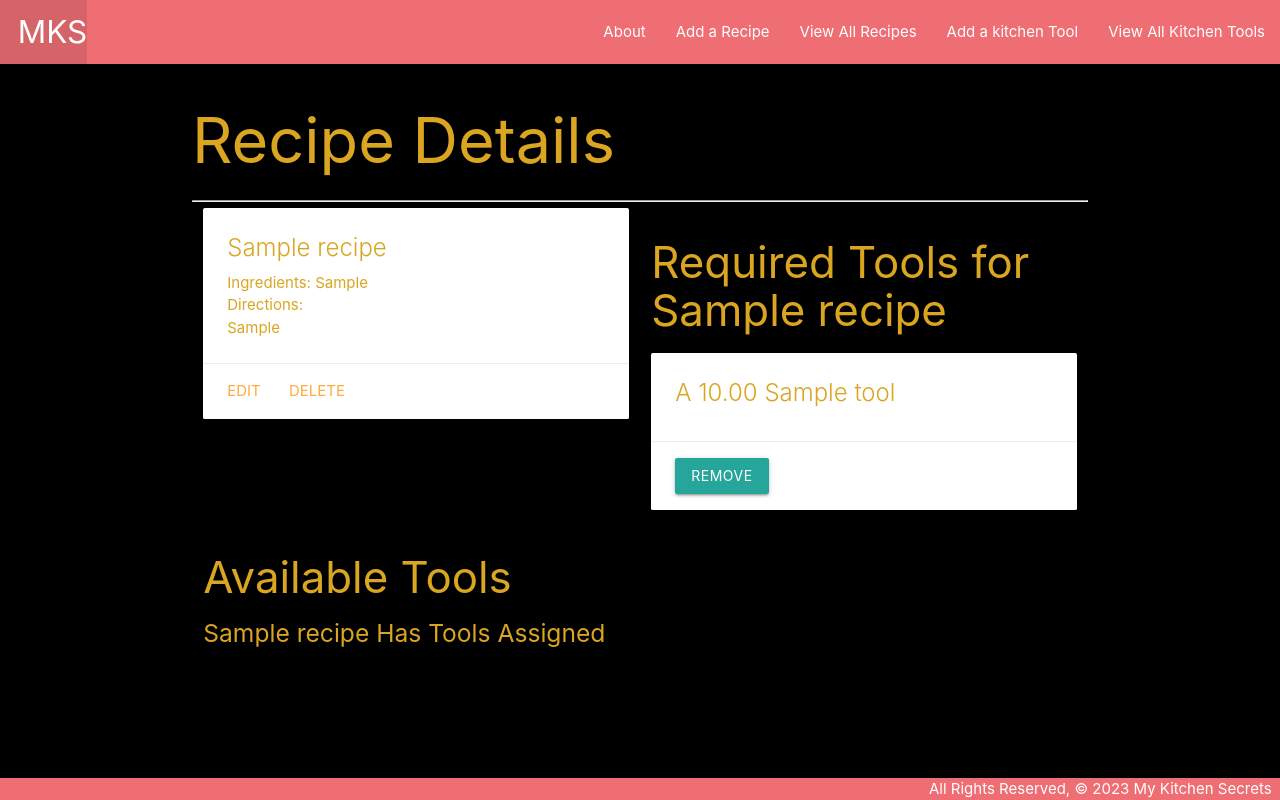
After one commit to ss-stewart/mykitchensecrets, a Django app: page /recipes/1/ in a window 1280 px wide. The commit adds this page. Run offline with Django 4.2, Linux system fonts and the light colour scheme; tables that the repository leaves empty hold one stand-in row (values such as "Sample post").

Commit message:
Add models, relationship, update views

```diff
--- a/main_app/admin.py
+++ b/main_app/admin.py
@@ -1,5 +1,6 @@
 from django.contrib import admin
-from .models import Recipe
+from .models import Recipe, Tool
 
 # Register your models here.
 admin.site.register(Recipe)
+admin.site.register(Tool)
--- a/main_app/models.py
+++ b/main_app/models.py
@@ -1,11 +1,25 @@
+from json import tool
 from django.db import models
 from django.urls import reverse
 
 # Create your models here.
+class Tool(models.Model):
+  name = models.CharField(max_length=50)
+  cost = models.DecimalField(max_digits=6, decimal_places=2)
+
+  def __str__(self):
+    return self.name
+
+  def get_absolute_url(self):
+    return reverse('tools_detail', kwargs={'pk': self.id})
+
 class Recipe(models.Model):
   title = models.CharField(max_length=100)
   ingredients = models.TextField()
   directions = models.TextField()
+  # Create a M:M relationship with Tool
+  # tools is the Related Manager
+  tools = models.ManyToManyField(Tool)
 
   # Changing this instance method
   # does not impact the database, therefore
--- a/main_app/static/css/style.css
+++ b/main_app/static/css/style.css
@@ -2,6 +2,8 @@ body {
     display: flex;
     min-height: 100vh;
     flex-direction: column;
+    background-color: black;
+    color: goldenrod;
 }
 
 main {
--- a/main_app/templates/about.html
+++ b/main_app/templates/about.html
@@ -1,8 +1,9 @@
 {% extends 'base.html' %}
 
 {% block content %}
-  <h1>About<br>My Kitchen Secrets</h1>
-  <hr />
+  <h1>About</h1>
+  <h3>My Kitchen Secrets</h3>
+  <hr/>
   <p>My Kitchen Secrets is a simple way to digitally store meal recipes, while allowing them to remain your best kept secrets.</p>
   <footer>All Rights Reserved, &copy; 2023 My Kitchen Secrets</footer>
 {% endblock %}
--- a/main_app/templates/base.html
+++ b/main_app/templates/base.html
@@ -9,6 +9,7 @@
   <title>My Kitchen Secrets</title>
   <link rel="stylesheet" href="https://cdnjs.cloudflare.com/ajax/libs/materialize/1.0.0/css/materialize.min.css">
   <link rel="stylesheet" href="{% static 'css/style.css' %}">
+  <script src="https://cdnjs.cloudflare.com/ajax/libs/materialize/1.0.0/js/materialize.min.js"></script>
 </head>
 <body>
   <header class="navbar-fixed">
@@ -20,10 +21,12 @@
         <ul class="right">
           <li><a href="{% url 'about' %}">About</a></li>
           <li><a href="{% url 'recipes_create' %}">Add a Recipe</a></li>
-          <li><a href="{% url 'index' %}">See All Recipes</a></li>
+          <li><a href="{% url 'index' %}">View All Recipes</a></li>
+          <li><a href="{% url 'tools_create' %}">Add a kitchen Tool</a></li>
+          <li><a href="{% url 'index' %}">View All Kitchen Tools</a></li>
         </ul>
       </div>
-    </nav>
+      </nav>
   </header>
   <main class="container">
     {% block content %}
--- a/main_app/templates/home.html
+++ b/main_app/templates/home.html
@@ -1,6 +1,6 @@
 {% extends 'base.html' %}
 {% block content %}
 
-<h1>Home</h1>
+<h1>My Kitchen Secrets</h1>
 
 {% endblock %}
--- /dev/null
+++ b/main_app/templates/recipes/detail.html
@@ -0,0 +1,71 @@
+{% extends 'base.html' %}
+{% block content %}
+
+<h1>Recipe Details</h1>
+
+<div class="row">
+  <div class="col s6">
+    <div class="card">
+      <div class="card-content">
+        <span class="card-title">{{ recipe.title }}</span>
+        <p>Ingredients: {{ recipe.ingredients }}</p>
+        <p>Directions: {{ recipe.directions|linebreaks }}</p>
+      </div>
+      <div class="card-action">
+        <a href="{% url 'recipes_update' recipe.id %}">Edit</a>
+        <a href="{% url 'recipes_delete' recipe.id %}">Delete</a>
+      </div>
+    </div>
+  </div>
+
+<!-- This is all new markup to be added just above the <script> tag -->
+<hr>
+<div class="row">
+  <div class="col s6">
+    <h3>Required Tools for {{ recipe.title }}</h3>
+    {% if recipe.tools.count %}
+      {% for tool in recipe.tools.all %}
+        <div class="card">
+          <div class="card-content">
+            <span class="card-title">
+              A {{ tool.cost }} {{ tool.name }}
+            </span>
+          </div>
+          <div class="card-action">
+            <form action="{% url 'unassoc_tool' recipe.id recipe.id %}" method="POST">
+              {% csrf_token %}
+              <button type="submit" class="btn">Remove</button>
+            </form>
+          </div>
+        </div>
+      {% endfor %}
+    {% else %}
+      <h5>No Tools Listed</h5>
+    {% endif %}
+  </div>
+  <!-- Available tools will come after this line -->
+  <div class="col s6">
+    <h3>Available Tools</h3>
+    {% if tools.count %}
+      {% for tool in tools.all %}
+        <div class="card">
+          <div class="card-content">
+            <span class="card-title">
+              A {{ tool.cost }} {{ tool.name }}
+            </span>
+          </div>
+          <div class="card-action">
+            <form action="{% url 'assoc_tool' recipe.id tool.id %}" method="POST">
+              {% csrf_token %}
+              <button type="submit" class="btn">Add</button>
+            </form>
+          </div>
+        </div>
+      {% endfor %}
+    {% else %}
+      <h5>{{recipe.title}} Has Tools Assigned</h5>
+    {% endif %}
+  </div>
+</div>
+
+{% endblock %}
--- a/main_app/urls.py
+++ b/main_app/urls.py
@@ -9,4 +9,11 @@ urlpatterns = [
   path('recipes/create/', views.RecipeCreate.as_view(), name='recipes_create'),
   path('recipes/<int:pk>/update/', views.RecipeUpdate.as_view(), name='recipes_update'),
   path('recipes/<int:pk>/delete/', views.RecipeDelete.as_view(), name='recipes_delete'),
+  path('recipes/<int:recipe_id>/assoc_tool/<int:tool_id>/', views.assoc_tool, name='assoc_tool'),
+  path('recipes/<int:recipe_id>/unassoc_tool/<int:tool_id>/', views.unassoc_tool, name='unassoc_tool'),
+  path('tools/', views.ToolList.as_view(), name='tools_index'),
+  path('tools/<int:pk>/', views.ToolDetail.as_view(), name='tools_detail'),
+  path('tools/create/', views.ToolCreate.as_view(), name='tools_create'),
+  path('tools/<int:pk>/update/', views.ToolUpdate.as_view(), name='tools_update'),
+  path('tools/<int:pk>/delete/', views.ToolDelete.as_view(), name='tools_delete'),
 ]
--- a/main_app/views.py
+++ b/main_app/views.py
@@ -1,6 +1,7 @@
-from django.shortcuts import render
+from django.shortcuts import render, redirect
 from django.views.generic.edit import CreateView, UpdateView, DeleteView
-from .models import Recipe
+from django.views.generic import ListView, DetailView
+from .models import Recipe, Tool
 
 # Create your views here.
 # Define the home view
@@ -19,13 +20,19 @@ def recipes_index(request):
 
 def recipes_detail(request, recipe_id):
   recipe = Recipe.objects.get(id=recipe_id)
+  # First, create a list of the tool ids that the recipe has
+  id_list = recipe.tools.all().values_list('id')
+  # Query for the tools that the recipe doesn't have
+  # by using the exclude() method vs. the filter() method
+  tools_recipe_doesnt_have = Tool.objects.exclude(id__in=id_list)
   return render(request, 'recipes/detail.html', {
-    'recipe': recipe
+    'recipe': recipe,
+    'tools': tools_recipe_doesnt_have
   })
 
 class RecipeCreate(CreateView):
   model = Recipe
-  fields = '__all__'
+  fields = ['title', 'ingredients', 'directions']
 
 class RecipeUpdate(UpdateView):
   model = Recipe
@@ -34,3 +41,29 @@ class RecipeUpdate(UpdateView):
 class RecipeDelete(DeleteView):
   model = Recipe
   success_url = '/recipes'
+
+class ToolList(ListView):
+  model = Tool
+
+class ToolDetail(DetailView):
+  model = Tool
+
+class ToolCreate(CreateView):
+  model = Tool
+  fields = '__all__'
+
+class ToolUpdate(UpdateView):
+  model = Tool
+  fields = ['name', 'cost']
+
+class ToolDelete(DeleteView):
+  model = Tool
+  success_url = '/tools'
+
+def assoc_tool(request, recipe_id, tool_id):
+  Recipe.objects.get(id=recipe_id).tools.add(tool_id)
+  return redirect('detail', recipe_id=recipe_id)
+
+def unassoc_tool(request, recipe_id, tool_id):
+  Recipe.objects.get(id=recipe_id).tools.remove(tool_id)
+  return redirect('detail', recipe_id=recipe_id)
```
Also changed, not shown: main_app/templates/main_app/recipe_confirm_delete.html (added, +13 -0 lines), main_app/templates/main_app/recipe_form.html (added, +23 -0 lines), main_app/templates/main_app/tool_confirm_delete.html (added, +13 -0 lines), main_app/templates/main_app/tool_detail.html (added, +20 -0 lines), main_app/templates/main_app/tool_form.html (added, +19 -0 lines), main_app/templates/main_app/tool_list.html (added, +17 -0 lines), main_app/templates/recipes/index.html (added, +18 -0 lines), mykitchensecrets/settings.py (+10 -6 lines), main_app/migrations/0002_tool_recipe_tools.py (added).
